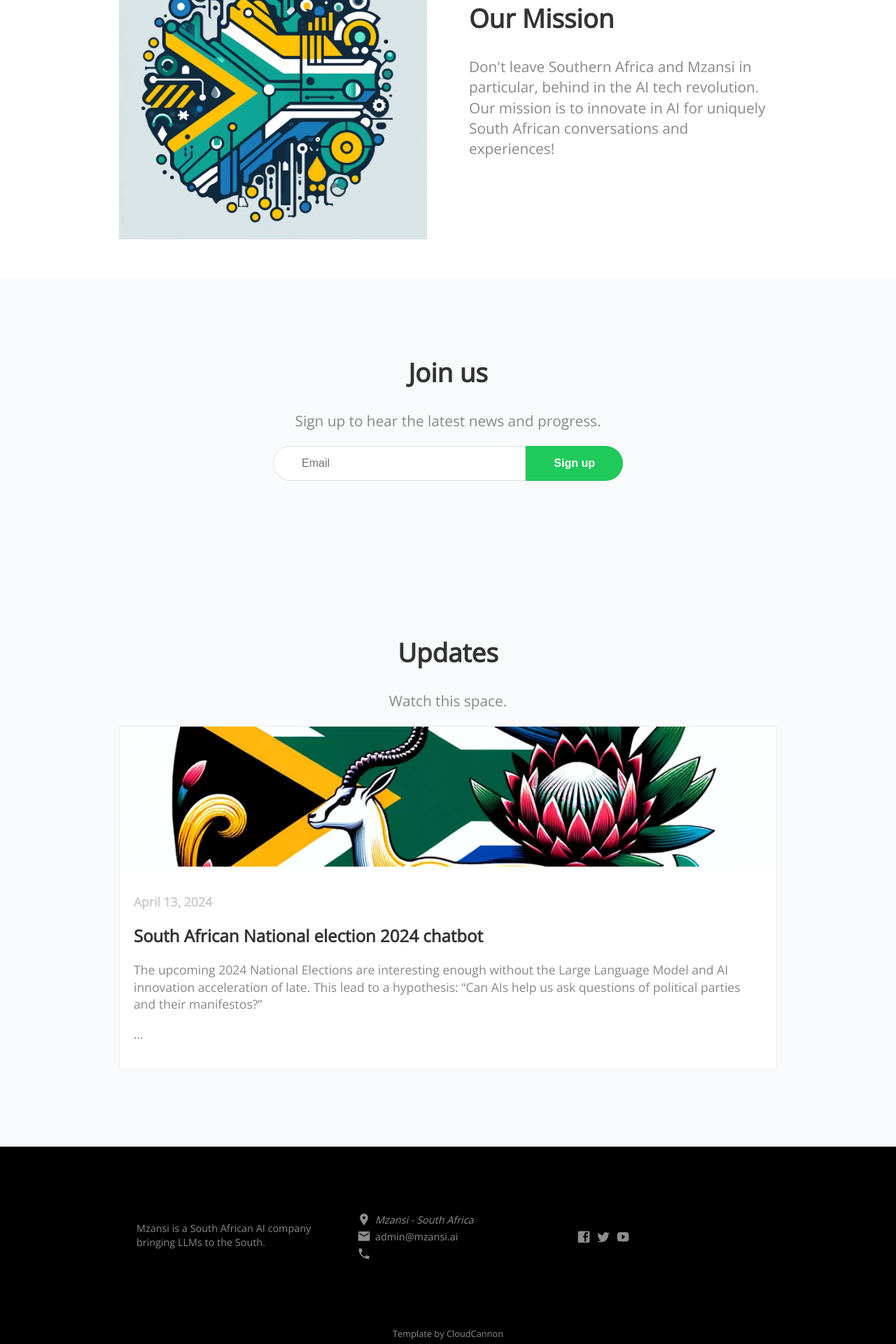
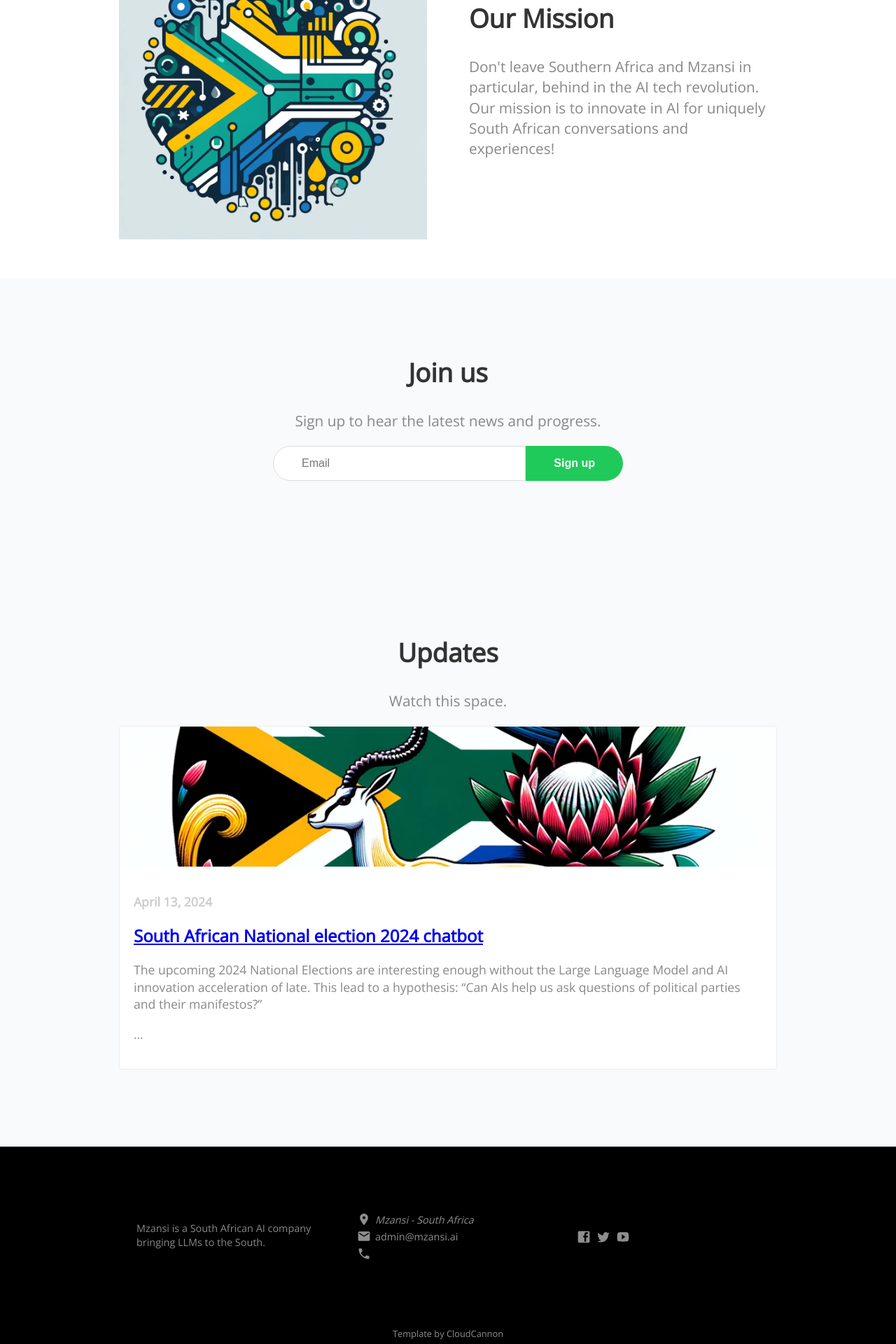
Before and after one commit to mzansi-ai/mzansi-ai.github.io, a Jekyll site: the page built from index.html, in a window 1280 px wide. Shown: the part 1506-3426 px from the top of the page at 70% size. Built offline with Jekyll 4.4.1, drawn with Linux system fonts in a browser that asks for light colours; nearby versions of some CDN libraries.

Commit message:
Fix link to post

```diff
--- a/index.html
+++ b/index.html
@@ -92,17 +92,17 @@ title: Home
 		<h2 class="editable">Updates</h2>
 
 		<p class="editable" style="text-align: center;">Watch this space.</p>
-		<p class="editor-link"><a href="cloudcannon:collections/_posts" class="btn"><strong>&#9998;</strong> Add Update</a></p>
+		<!-- <p class="editor-link"><a href="cloudcannon:collections/_posts" class="btn"><strong>&#9998;</strong> Add Update</a></p> -->
 		<div class="posts">
 			{% for post in site.posts %}
-				<div class="post"  href="{{ post.url }}">
+				<div class="post"  href="{{ site.baseurl }}/{{ post.url }}">
 					<div class="image" style="background-image: url({{ post.featured_image}})"></div>
 					<div class="post-content">
 						<p class="date">{{ post.date | date: '%B %d, %Y' }}</p>
-						<h3>{{ post.title }}</h3>
+						<h3><a  target="_blank" href="{{ site.baseurl }}/{{ post.url }}">{{ post.title }}</a></h3>
 
 						{{ post.content }}
-						<p class="editor-link"><a href="cloudcannon:collections/{{ post.path }}" class="btn"><strong>&#9998;</strong> Edit Update</a></p>
+						<!-- <p class="editor-link"><a href="cloudcannon:collections/{{ post.path }}" class="btn"><strong>&#9998;</strong> Edit Update</a></p> -->
 					</div>
 				</div>
 			{% endfor %}
```
